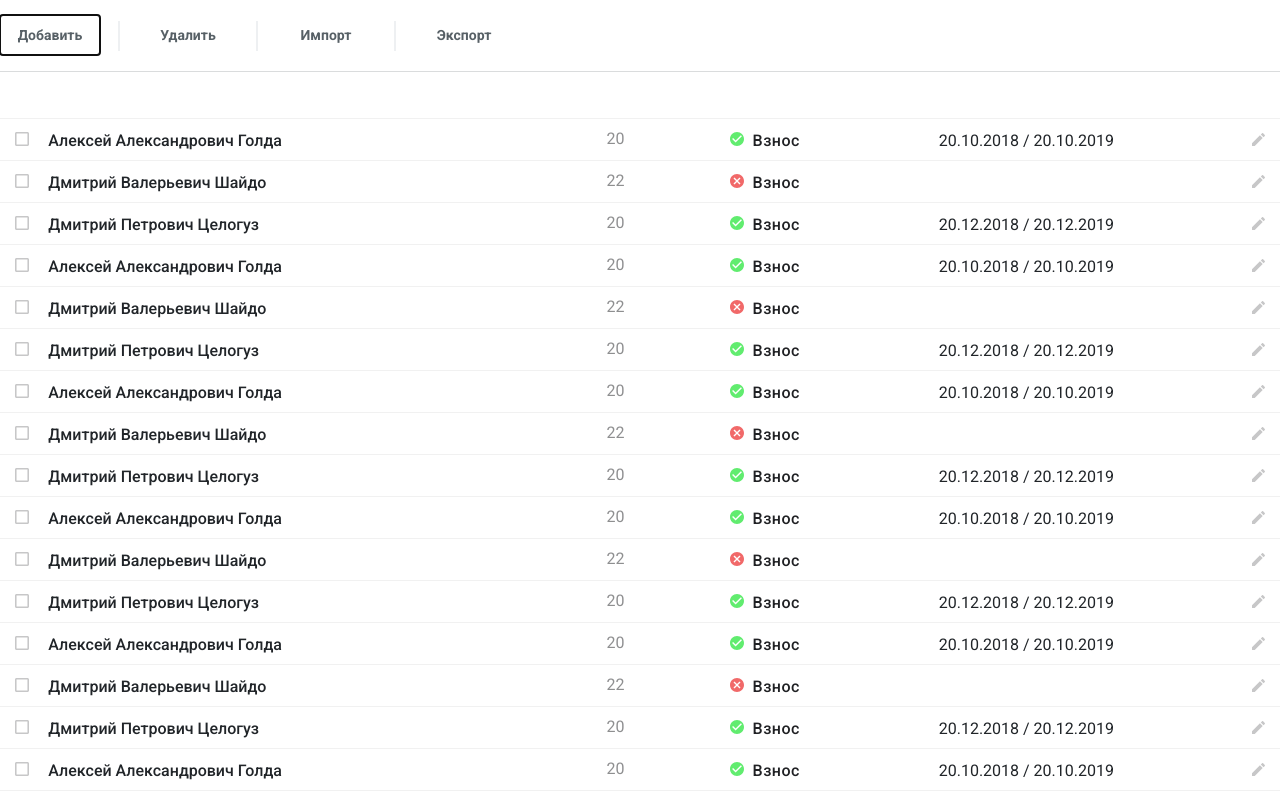
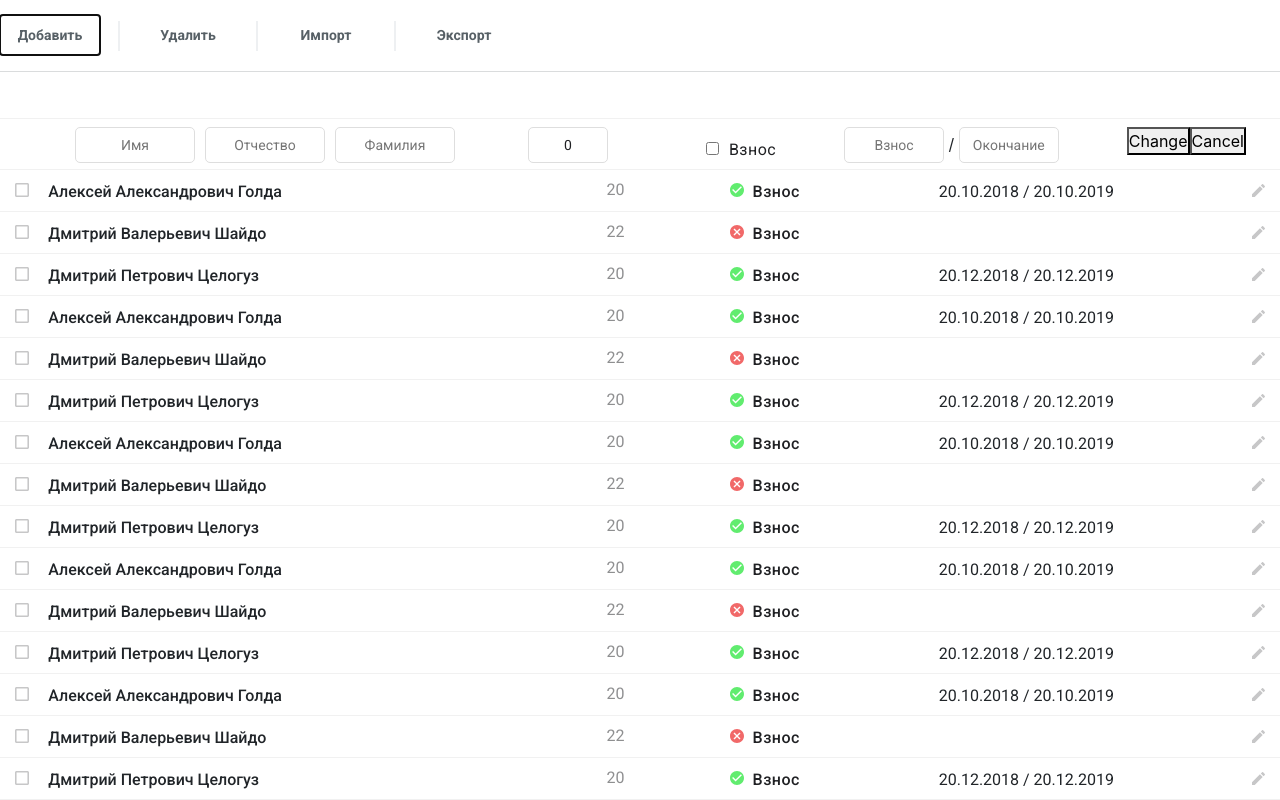
Before and after one commit to dtseloguz/poker-manager, an Angular app in the folder user-interface/: page /data-base in a window 1280 px wide. Both pictures are taken after a click on the button "Добавить". Shown: the top 800 px of the page. Built offline with nearby package versions, Linux system fonts and the light colour scheme.

Commit message:
Добавление нового игрока в базу данных
Добавлен обработчик события добавления нового игрока в бд

```diff
--- a/user-interface/src/app/app-routing.module.ts
+++ b/user-interface/src/app/app-routing.module.ts
@@ -5,7 +5,7 @@ import {GameSettingsComponent} from './game-settings/game-settings.component';
 import {RoundsComponent} from './rounds/rounds.component';
 
 const routes: Routes = [
-  { path: '', redirectTo: '/rounds', pathMatch: 'full' },
+  { path: '', redirectTo: '/data-base', pathMatch: 'full' },
   { path: 'data-base', component: PlayerListComponent },
   {path: "game-settings", component:GameSettingsComponent},
   {path: "rounds", component:RoundsComponent},
--- a/user-interface/src/app/player-list/player-list.component.html
+++ b/user-interface/src/app/player-list/player-list.component.html
@@ -1,7 +1,7 @@
 <div class="data-base-body">
   <div class="data-base-menu">
     <div class="data-base-menu-buttons">
-      <button class="data-base-menu_button">
+      <button (click)="addPlayer()" class="data-base-menu_button">
         Добавить
       </button>
       <div class="border"></div>
@@ -67,9 +67,9 @@
             <label for="checkBox">Взнос</label>
         </div>
         <div class="player-info_data-change" *ngIf="player.changed">
-            <input  [(ngModel)]="player.paymentData" placeholder="Имя">
+            <input  [(ngModel)]="player.paymentData" placeholder="Взнос">
             /
-            <input  [(ngModel)]="player.paymentOffData" placeholder="Фамилия">
+            <input  [(ngModel)]="player.paymentOffData" placeholder="Окончание">
         </div>
         <div>
             <button (click)="onChange(player)">Change</button>
--- a/user-interface/src/app/player-list/player-list.component.ts
+++ b/user-interface/src/app/player-list/player-list.component.ts
@@ -32,6 +32,12 @@ export class PlayerListComponent implements OnInit {
       }
       else{
         player.selected = false;
+      }
+    }
+    addPlayer(){
+      if(this.checkSelectedPlayer === false){
+      this.checkSelectedPlayer = true;
+      this.players.unshift(new Player());
       }
     }
     onChange(player){
--- a/user-interface/src/app/player.ts
+++ b/user-interface/src/app/player.ts
@@ -1,14 +1,14 @@
 export class Player{
     constructor(){
-        name: "";
-        surname: "";
-        midname: "";
-        age: 0;
-        payment : false;
-        paymentData: "";
-        paymentOffData: "";
-        selected: false;
-        changed: false;
+        this.name= "";
+        this.surname= "";
+        this.midname= "";
+        this. age= 0;
+        this.payment = false;
+        this.paymentData="";
+        this.paymentOffData= "";
+        this.selected= false;
+        this.changed=true;
     }
     name: string;
     surname: string;
```
